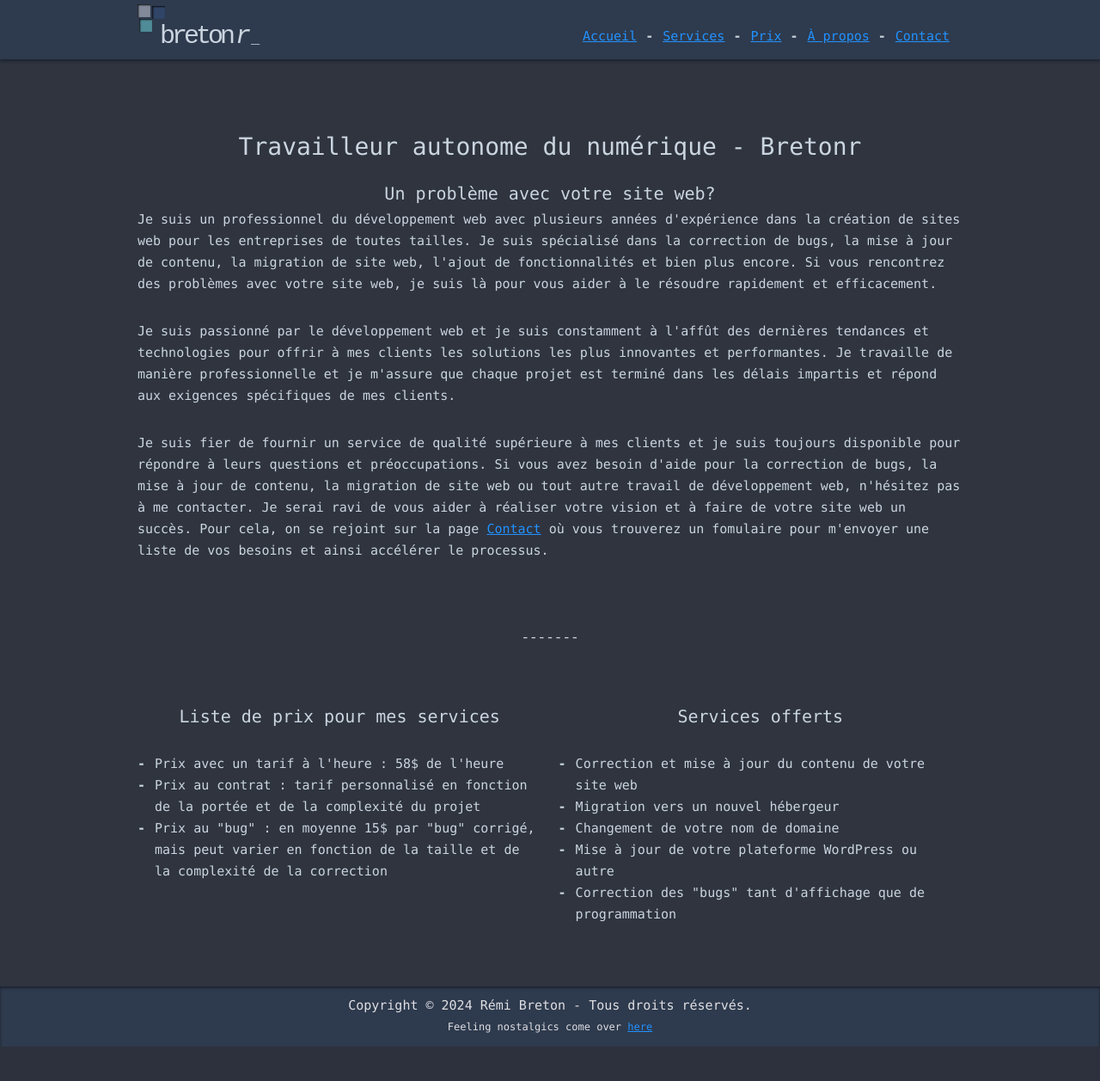
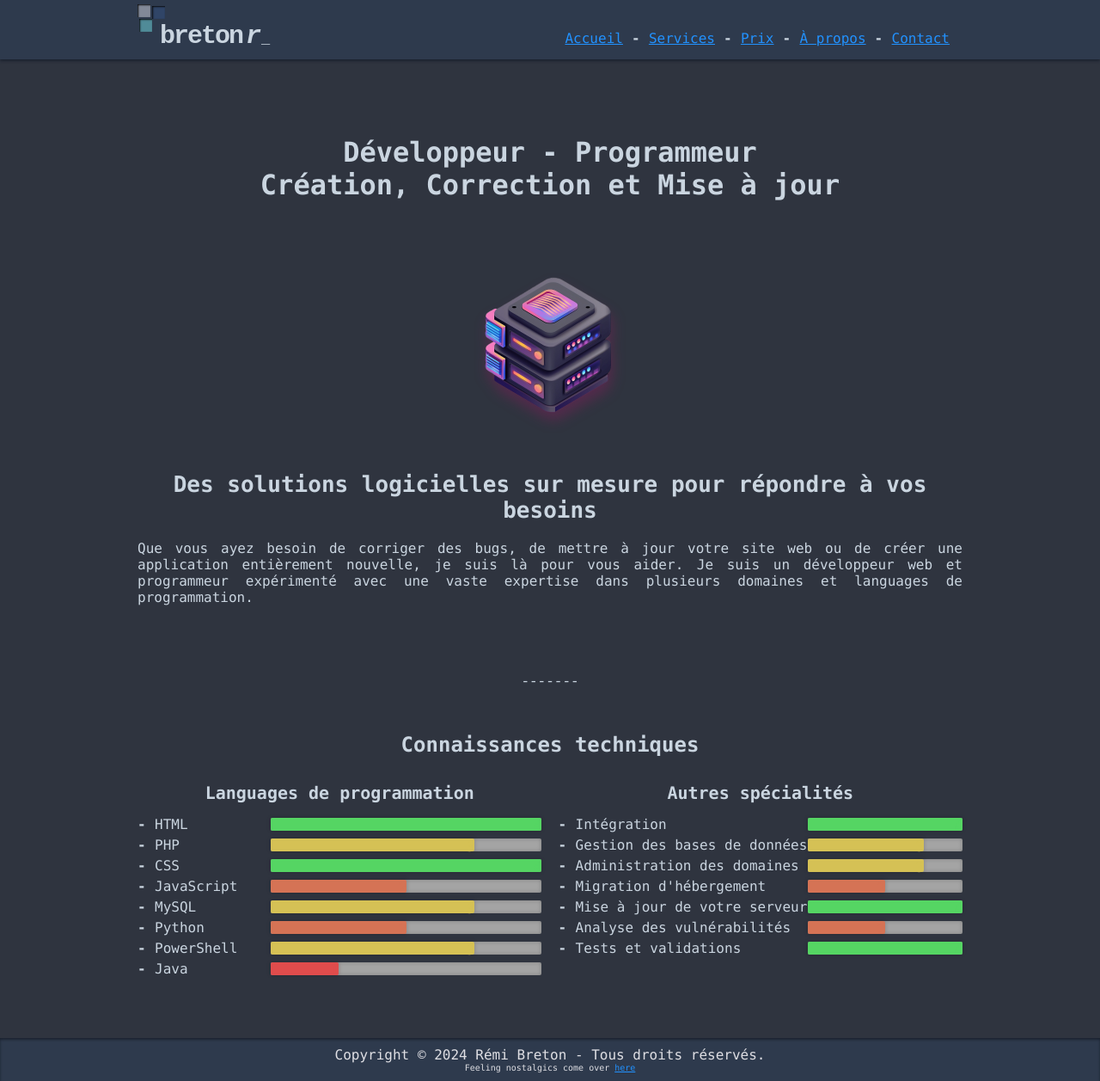
Before and after one commit to rbreton/bretonr_ca, a PHP site: page / in a window 1280 px wide. Shown: the whole page at 86% size. Before the commit the page ends 1217 px from the top, so only its background shows below. Run offline with PHP 8.4, Linux system fonts and the light colour scheme.

Commit message:
Home change and content

```diff
--- a/public_html/css/main.css
+++ b/public_html/css/main.css
@@ -22,12 +22,11 @@
  * @content : On regroupe toutes les balises html;
 **/
 html{
-	background: #dadfe6;
+	background: #2f343f;
 }
 body{
-	background: #2f343f;
 	color: #cad5e0;
-	font: 15px/25px Consolas,Arial,Georgia,sans-serif;
+	font: 16px Consolas,Arial,Georgia,sans-serif;
 }
 a:link,a:visited {
 	color: #2292ff;
@@ -50,16 +49,24 @@
 	box-shadow: inset 0 2px 3px 0 #1b222f; -webkit-box-shadow: inset 0 2px 3px 0 #1b222f;
 }
 h1{
-	font-size: 28px;
+	font-size: 32px;
+	font-weight: bold;
 	padding: 0 0 30px;
 }
 h2{
-	font-size: 20px;
-	padding: 0 0 5px;
+	font-size: 26px;
+	font-weight: bold;
+	padding: 0 0 20px;
 }
 h3{
-	font-size: 18px;
-	padding: 0 0 5px;
+	font-size: 24px;
+	font-weight: bold;
+	padding: 0 0 10px;
+}
+h4{
+	font-size: 20px;
+	font-weight: bold;
+	padding: 0 0 10px;
 }
 strong{
 	font-weight: 700;
@@ -80,7 +87,7 @@
 	margin: 0 0 0 -20px;
 }
 ul.dashed > li {
-  margin:  0 0 0 20px;
+  margin:  5px 0 0 20px;
 }
 ul.tabbed {
 	margin: 0 0 0 15px;
@@ -109,6 +116,30 @@
 }
 .padded{
 	padding: 0 0 30px 0;
+	text-align: justify;
+}
+.wrapper{
+	background: #f2f2f2;
+}
+.centerContent{
+	margin: 0 auto;
+	max-width: 960px;
+	min-width: 300px;
+}
+.content{
+	padding: 70px 15px;
+}
+.imgMiddle{
+	text-align: center;
+	margin: 20px 0;
+}
+.imgRound{
+	border-radius: 100%; -webkit-border-radius: 100%;
+	box-shadow: 0 0 5px #1b222f; -webkit-box-shadow: 0 0 5px #1b222f;
+	height: 350px;
+}
+.imgSmall{
+	width: 240px;
 }
 .endSection{
 	font: 500 16px 'Courier New', 'Lucida Console', monospace;
@@ -128,13 +159,58 @@
 	padding: 20px 0 0 0;
 	width: 49%;
 }
+.twoUlCol{
+	columns: 2;
+  -webkit-columns: 2;
+  -moz-columns: 2;
+}
+.progBar{
+	width: 70%;
+	height: 15px;
+	margin: 2px 0 0 0;
+	float: right;
+	background: #a4a4a4;
+	border-radius: 2px;
+	box-shadow: inset 0 0 5px rgba(0, 0, 0, .2);
+}
+.pBSmall{
+	width: 40%;
+}
+.inProgBar{
+	height: 15px;
+	text-align: right;
+	margin: 0 10px 0 0;
+	border-radius: 2px;
+	box-shadow: 0 0 5px rgba(0, 0, 0, .2);
+	color: #010;
+}
+.progBar1{
+	width: 25%;
+	color: #df4c4c;
+	background-color: #df4c4c;
+}
+.progBar2{
+	width: 50%;
+	color: #d57355;
+	background-color: #d57355;
+}
+.progBar3{
+	width: 75%;
+	color: #d5c155;
+	background-color: #d5c155;
+}
+.progBar4{
+	width: 100%;
+	color: #55d563;
+	background-color: #55d563;
+}
 /**
  * Logo bretonr
  * @autor : Remi Breton;
  * @content : les css pour générer le logo;
 **/
 .logo{
-	font: 30px 'Courier New', 'Lucida Console', monospace;
+	font: bold 30px 'Courier New', 'Lucida Console', monospace;
 	padding: 5px 0 0 0
 }
 .logo a:link, .logo a:visited{
@@ -151,7 +227,7 @@
 	margin: 3px 0 0 9px;
 }
 .lTinyLetterSpacing{
-	letter-spacing: -4px;
+	letter-spacing: -2px;
 }
 .lItalic{
 	font-style: italic;
@@ -219,7 +295,7 @@
 	margin: 0;
 }
 .mainNav ul li:first-child{
-	margin: 0;
+	margin: 5px 0 0 0;
 }
 .statusChecker, .hamLine{
 	display: none;
@@ -228,23 +304,7 @@
 	text-align: center;
 }
 .smallTxt{
-	font-size: 12px;
-}
-.wrapper{
-	background: #f2f2f2;
-}
-.centerContent{
-	margin: 0 auto;
-	max-width: 960px;
-	min-width: 300px;
-}
-.content{
-	padding: 70px 15px;
-}
-.roundImg{
-	border-radius: 100%; -webkit-border-radius: 100%;
-	box-shadow: 0 0 5px #1b222f; -webkit-box-shadow: 0 0 5px #1b222f;
-	height: 350px;
+	font-size: 10px;
 }
 /**
  * Easter Egg
--- a/public_html/index.php
+++ b/public_html/index.php
@@ -14,9 +14,9 @@
 
 <!doctype html>
 <html lang="fr-FR">
-	<?php include ("{$root}tpl/head.php"); ?>
+	<?php include ("{$root}inc/tpl/head.tpl.php"); ?>
 	<body>
-		<?php include ("{$root}tpl/header.php"); ?>
+		<?php include ("{$root}inc/tpl/header.tpl.php"); ?>
 		<a class="centerContent easterEgg" href="#"></a>
 		<div class="openCode">
 			<ol>
@@ -43,33 +43,42 @@
 		</div>
 		<div class="centerContent content">
 			<div class="oneCol">
-				<h1 class="txtCenter">Travailleur autonome du numérique - Bretonr</h1>
-				<h2 class="txtCenter">Un problème avec votre site web?</h2>
-				<p class="padded">Je suis un professionnel du développement web avec plusieurs années d'expérience dans la création de sites web pour les entreprises de toutes tailles. Je suis spécialisé dans la correction de bugs, la mise à jour de contenu, la migration de site web, l'ajout de fonctionnalités et bien plus encore. Si vous rencontrez des problèmes avec votre site web, je suis là pour vous aider à le résoudre rapidement et efficacement.</p>
-				<p class="padded">Je suis passionné par le développement web et je suis constamment à l'affût des dernières tendances et technologies pour offrir à mes clients les solutions les plus innovantes et performantes. Je travaille de manière professionnelle et je m'assure que chaque projet est terminé dans les délais impartis et répond aux exigences spécifiques de mes clients.</p>
-				<p class="padded">Je suis fier de fournir un service de qualité supérieure à mes clients et je suis toujours disponible pour répondre à leurs questions et préoccupations. Si vous avez besoin d'aide pour la correction de bugs, la mise à jour de contenu, la migration de site web ou tout autre travail de développement web, n'hésitez pas à me contacter. Je serai ravi de vous aider à réaliser votre vision et à faire de votre site web un succès. Pour cela, on se rejoint sur la page <a href="<?php echo $root; ?>contact.php">Contact</a> où vous trouverez un fomulaire pour m'envoyer une liste de vos besoins et ainsi accélérer le processus.</p>
+				<h1 class="txtCenter">Développeur - Programmeur <br />Création, Correction et Mise à jour</h1>
+				<div class="imgMiddle">
+					<img class="imgSmall" alt="Remi Breton Avatar" src="/data/img/server.png" />
+				</div>
+				<h2 class="txtCenter">Des solutions logicielles sur mesure pour répondre à vos besoins</h2>
+				<p class="padded">Que vous ayez besoin de corriger des bugs, de mettre à jour votre site web ou de créer une application entièrement nouvelle, je suis là pour vous aider. Je suis un développeur web et programmeur expérimenté avec une vaste expertise dans plusieurs domaines et languages de programmation.</p>
 			</div>
 			<div class="endSection"><p>-------</p></div>
+			<h3 class="txtCenter">Connaissances techniques</h3>
 			<div class="left twoCol">
-				<h2 class="center padded">Liste de prix pour mes services</h2>
+				<h4 class="txtCenter">Languages de programmation</h4>
 				<ul class="dashed">
-					<li>Prix avec un tarif à l'heure : 58$ de l'heure</li>
-					<li>Prix au contrat : tarif personnalisé en fonction de la portée et de la complexité du projet</li>
-					<li>Prix au "bug" : en moyenne 15$ par "bug" corrigé, mais peut varier en fonction de la taille et de la complexité de la correction</li>
+					<li>HTML<div class="progBar"><div class="inProgBar progBar4">4</div></div></li>
+					<li>PHP<div class="progBar"><div class="inProgBar progBar3">3</div></div></li>
+					<li>CSS<div class="progBar"><div class="inProgBar progBar4">4</div></div></li>
+					<li>JavaScript<div class="progBar"><div class="inProgBar progBar2">2</div></div></li>
+					<li>MySQL<div class="progBar"><div class="inProgBar progBar3">3</div></div></li>
+					<li>Python<div class="progBar"><div class="inProgBar progBar2">2</div></div></li>
+					<li>PowerShell<div class="progBar"><div class="inProgBar progBar3">3</div></div></li>
+					<li>Java<div class="progBar"><div class="inProgBar progBar1">1</div></div></li>
 				</ul>
 			</div>
 			<div class="right twoCol">
-				<h2 class="center padded">Services offerts</h2>
+				<h4 class="txtCenter">Autres spécialités</h4>
 				<ul class="dashed">
-					<li>Correction et mise à jour du contenu de votre site web</li>
-					<li>Migration vers un nouvel hébergeur</li>
-					<li>Changement de votre nom de domaine</li>
-					<li>Mise à jour de votre plateforme WordPress ou autre</li>
-					<li>Correction des "bugs" tant d'affichage que de programmation</li>
+					<li>Intégration<div class="progBar pBSmall"><div class="inProgBar progBar4">4</div></div></li>
+					<li>Gestion des bases de données<div class="progBar pBSmall"><div class="inProgBar progBar3">3</div></div></li>
+					<li>Administration des domaines<div class="progBar pBSmall"><div class="inProgBar progBar3">3</div></div></li>
+					<li>Migration d'hébergement<div class="progBar pBSmall"><div class="inProgBar progBar2">2</div></div></li>
+					<li>Mise à jour de votre serveur<div class="progBar pBSmall"><div class="inProgBar progBar4">4</div></div></li>
+					<li>Analyse des vulnérabilités<div class="progBar pBSmall"><div class="inProgBar progBar2">2</div></div></li>
+					<li>Tests et validations<div class="progBar pBSmall"><div class="inProgBar progBar4">4</div></div></li>
 				</ul>
 			</div>
 			<div class="clear"></div>
 		</div>
-		<?php include ("{$root}tpl/footer.php"); ?>
+		<?php include ("{$root}inc/tpl/footer.tpl.php"); ?>
 	</body>
 </html>
--- a/public_html/services.php
+++ b/public_html/services.php
@@ -14,9 +14,9 @@
 
 <!doctype html>
 <html lang="fr-FR">
-	<?php include ("{$root}tpl/head.php"); ?>
+	<?php include ("{$root}inc/tpl/head.tpl.php"); ?>
 	<body>
-		<?php include ("{$root}tpl/header.php"); ?>
+		<?php include ("{$root}inc/tpl/header.tpl.php"); ?>
 		<div class="centerContent content">
 			<h1 class="center">Offre de services</h1>
 			<div class="oneCol">
@@ -43,6 +43,6 @@
 				<p class="padded">Vous voulez vous assurer que votre site web fonctionne toujours avec les dernières versions de vos plugins ou de votre plateforme? Mon service de mise à jour vous permet de vous concentrer sur votre contenu, tout en ayant l'assurance que votre site est à jour et sécurisé. Je prendrai en charge la sauvegarde de vos données, la mise à jour de vos plugins et/ou de votre plateforme, et je m'assurerai que tout fonctionne correctement après la mise à jour.</p>
 			</div>
 		</div>
-		<?php include ("{$root}tpl/footer.php"); ?>
+		<?php include ("{$root}inc/tpl/footer.tpl.php"); ?>
 	</body>
 </html>
```
Also changed, not shown: public_html/aPropos.php (+4 -4 lines), public_html/contact.php (+4 -4 lines), public_html/prix.php (+6 -6 lines), public_html/data/img/server.png (added), public_html/inc/tpl/footer.tpl.php (renamed from public_html/tpl/footer.php), public_html/inc/tpl/head.tpl.php (renamed from public_html/tpl/head.php), public_html/inc/tpl/header.tpl.php (renamed from public_html/tpl/header.php).
